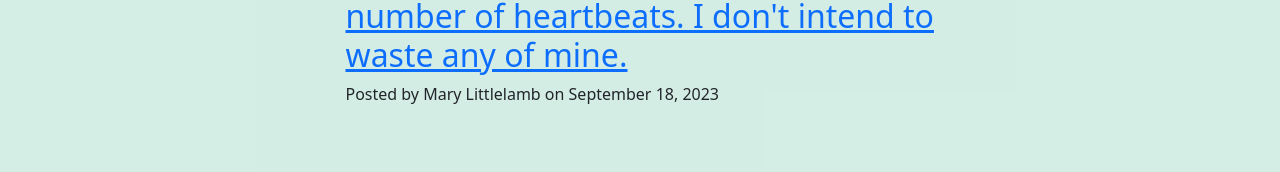
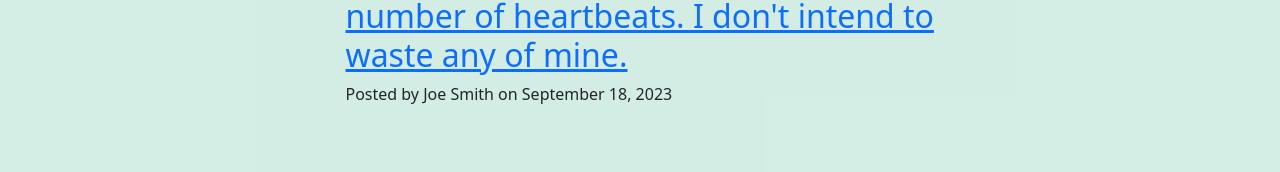
Before and after one commit to COMPE561GROUP2/gui, a React (Create React App) app: page /blog in a window 1280 px wide. Shown: the part 418-590 px from the top of the page. Built offline with nearby package versions, Linux system fonts and the light colour scheme.

Commit message:
added to blog

```diff
--- a/src/pages/Blog.js
+++ b/src/pages/Blog.js
@@ -92,7 +92,7 @@ const Blog = () => {
 
               <p className="post-meta">
                 Posted by
-                Mary Littlelamb
+                Joe Smith
                 on September 18, 2023
               </p>
             </div>
```
